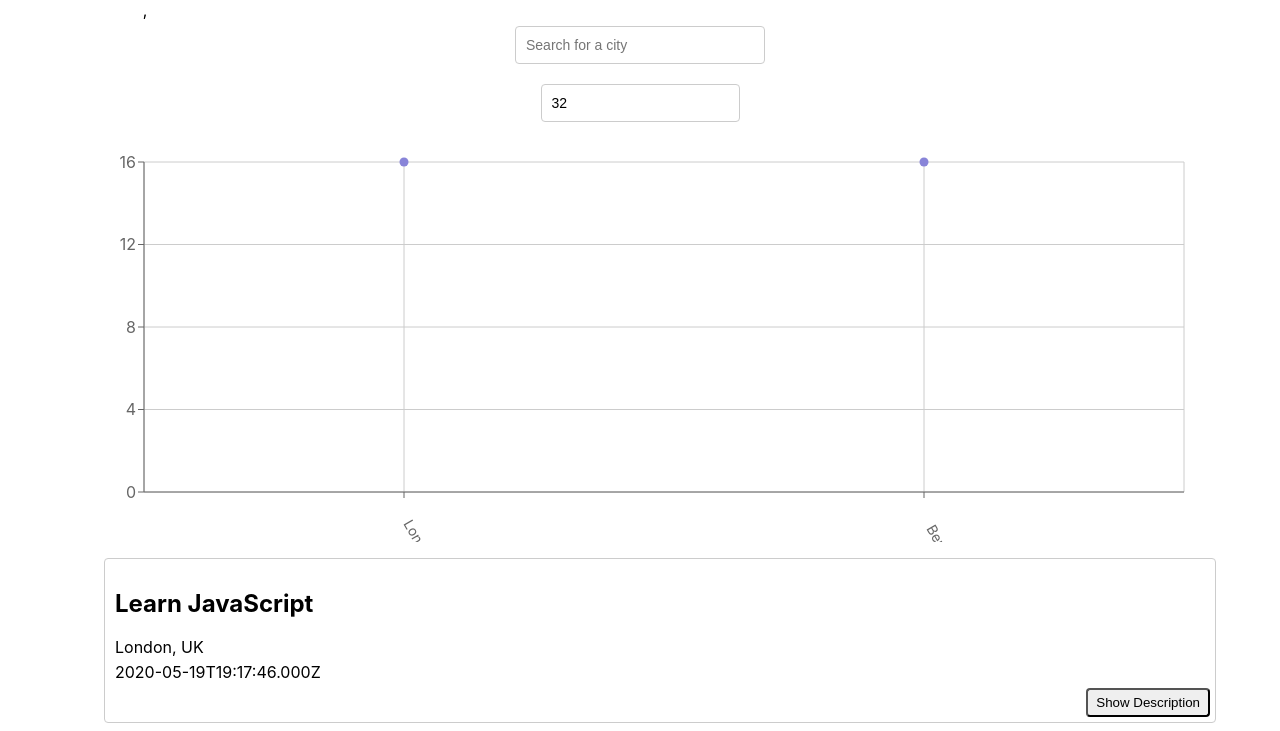
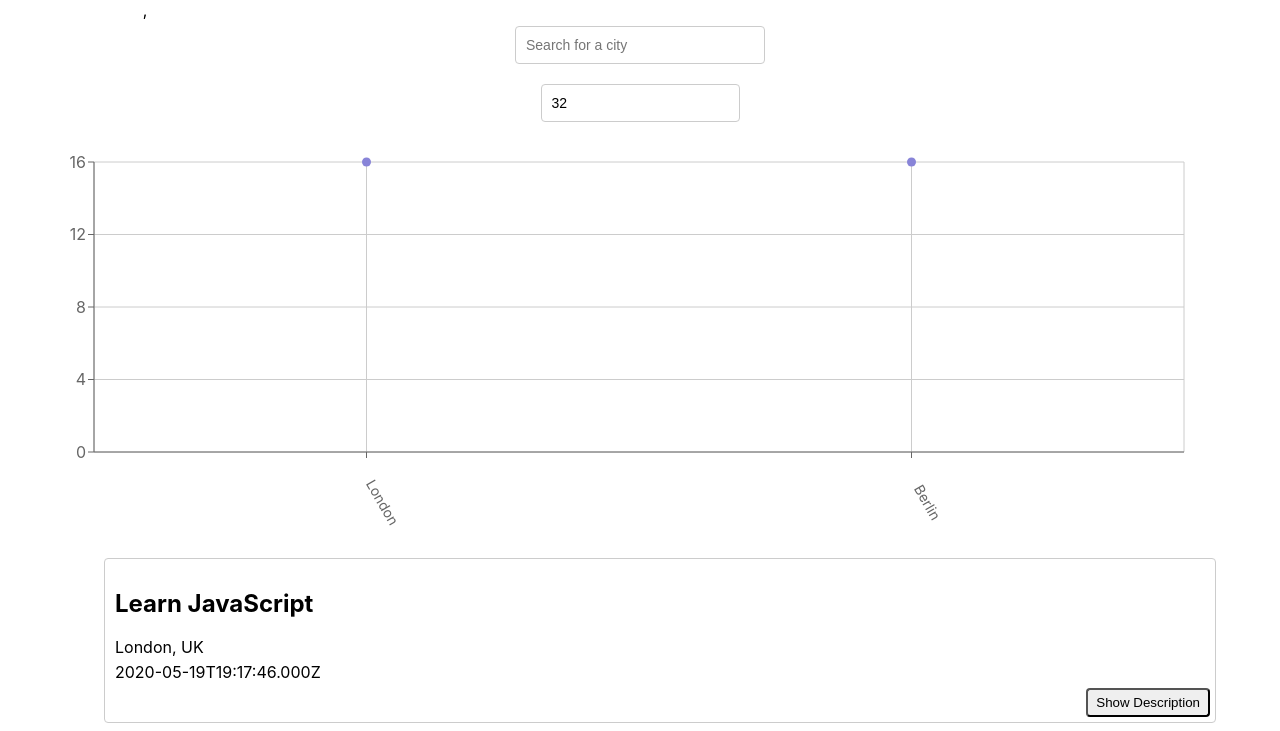
Before and after one commit to jvabbott98/meet, a React (Create React App) app: page / in a window 1280 px wide. Shown: the top 731 px of the page. Built offline with nearby package versions, Linux system fonts and the light colour scheme; what atatus-spa would draw is missing.

Commit message:
Update CityEventsChart.js

```diff
--- a/src/components/CityEventsChart.js
+++ b/src/components/CityEventsChart.js
@@ -19,7 +19,7 @@
     const getData = () => {
         const data = allLocations.map((location) => {
             const count = events.filter((event) => event.location === location).length
-            const city = location.split(', ')[0]
+            const city = location.split((/, | - /))[0]
             return { city, count };
         })
         return data;
@@ -30,8 +30,8 @@
                 margin={{
                     top: 20,
                     right: 20,
-                    bottom: 20,
-                    left: 20,
+                    bottom: 60,
+                    left: -30,
                 }}
             >
                 <CartesianGrid />
```
